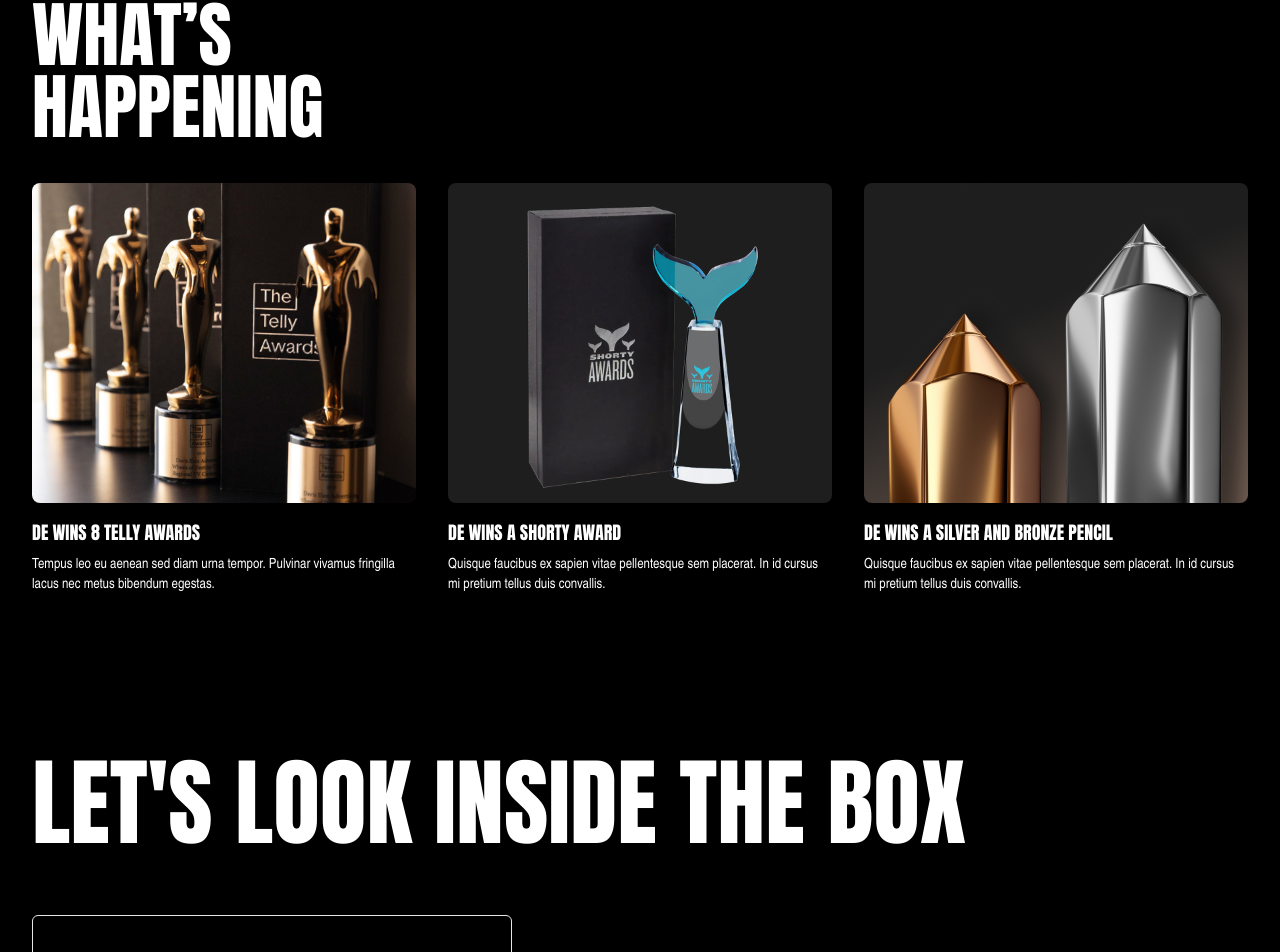
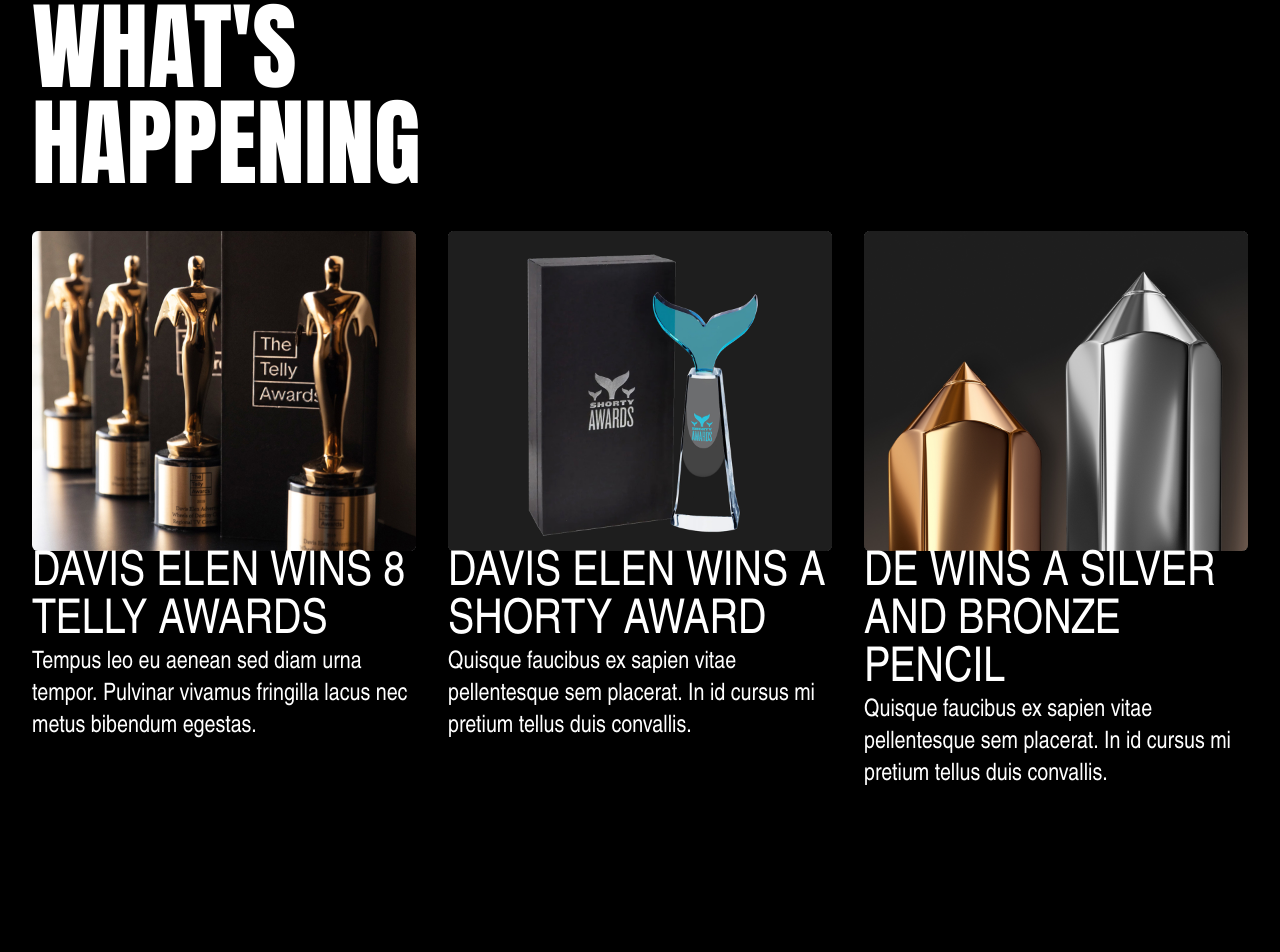
Before and after one commit to daviselen/website, a React (Vite) app: page / in a window 1280 px wide. Shown: the part 7268-8220 px from the top of the page. Built offline with nearby package versions, Linux system fonts and the light colour scheme.

Commit message:
Update NewsAwards.jsx

```diff
--- a/src/sections/NewsAwards.jsx
+++ b/src/sections/NewsAwards.jsx
@@ -1,21 +1,23 @@
-// From HP-23 "News" group — "What's Happening" awards roundup.
-// Drop real files into public/images/ using the names below.
+// From HP-26 "news" group — same real "card" component as Proof, shared
+// via <Card /> rather than a second hand-rolled implementation.
+import Card from "../design-system/components/Card.jsx";
+
 const awards = [
   {
-    title: "DE Wins 8 Telly Awards",
-    copy: "Tempus leo eu aenean sed diam urna tempor. Pulvinar vivamus fringilla lacus nec metus bibendum egestas.",
+    heading: "Davis Elen Wins 8 Telly Awards",
+    body: "Tempus leo eu aenean sed diam urna tempor. Pulvinar vivamus fringilla lacus nec metus bibendum egestas.",
     src: "/images/news-telly-awards.jpg",
     alt: "Telly Award trophies",
   },
   {
-    title: "DE Wins A Shorty Award",
-    copy: "Quisque faucibus ex sapien vitae pellentesque sem placerat. In id cursus mi pretium tellus duis convallis.",
+    heading: "Davis Elen Wins a Shorty Award",
+    body: "Quisque faucibus ex sapien vitae pellentesque sem placerat. In id cursus mi pretium tellus duis convallis.",
     src: "/images/news-shorty-award.jpg",
     alt: "Shorty Award trophy",
   },
   {
-    title: "DE Wins A Silver And Bronze Pencil",
-    copy: "Quisque faucibus ex sapien vitae pellentesque sem placerat. In id cursus mi pretium tellus duis convallis.",
+    heading: "DE Wins a Silver and Bronze Pencil",
+    body: "Quisque faucibus ex sapien vitae pellentesque sem placerat. In id cursus mi pretium tellus duis convallis.",
     src: "/images/news-pencil-award.jpg",
     alt: "Silver and bronze One Show Pencil awards",
   },
@@ -24,22 +26,14 @@ const awards = [
 export default function NewsAwards() {
   return (
     <section className="px-8 py-16">
-      <h2 className="mb-10 font-display text-5xl uppercase leading-tight md:text-7xl">
-        What’s
+      <h2 className="mb-10 font-display text-6xl uppercase leading-none md:text-8xl lg:text-display-h2">
+        What's
         <br />
         Happening
       </h2>
       <div className="grid gap-8 md:grid-cols-3">
         {awards.map((a) => (
-          <div key={a.title}>
-            <img
-              src={a.src}
-              alt={a.alt}
-              className="aspect-[576/480] w-full rounded-lg object-cover"
-            />
-            <h3 className="mt-4 font-display text-lg uppercase">{a.title}</h3>
-            <p className="mt-2 font-narrow text-sm">{a.copy}</p>
-          </div>
+          <Card key={a.heading} {...a} />
         ))}
       </div>
     </section>
```
